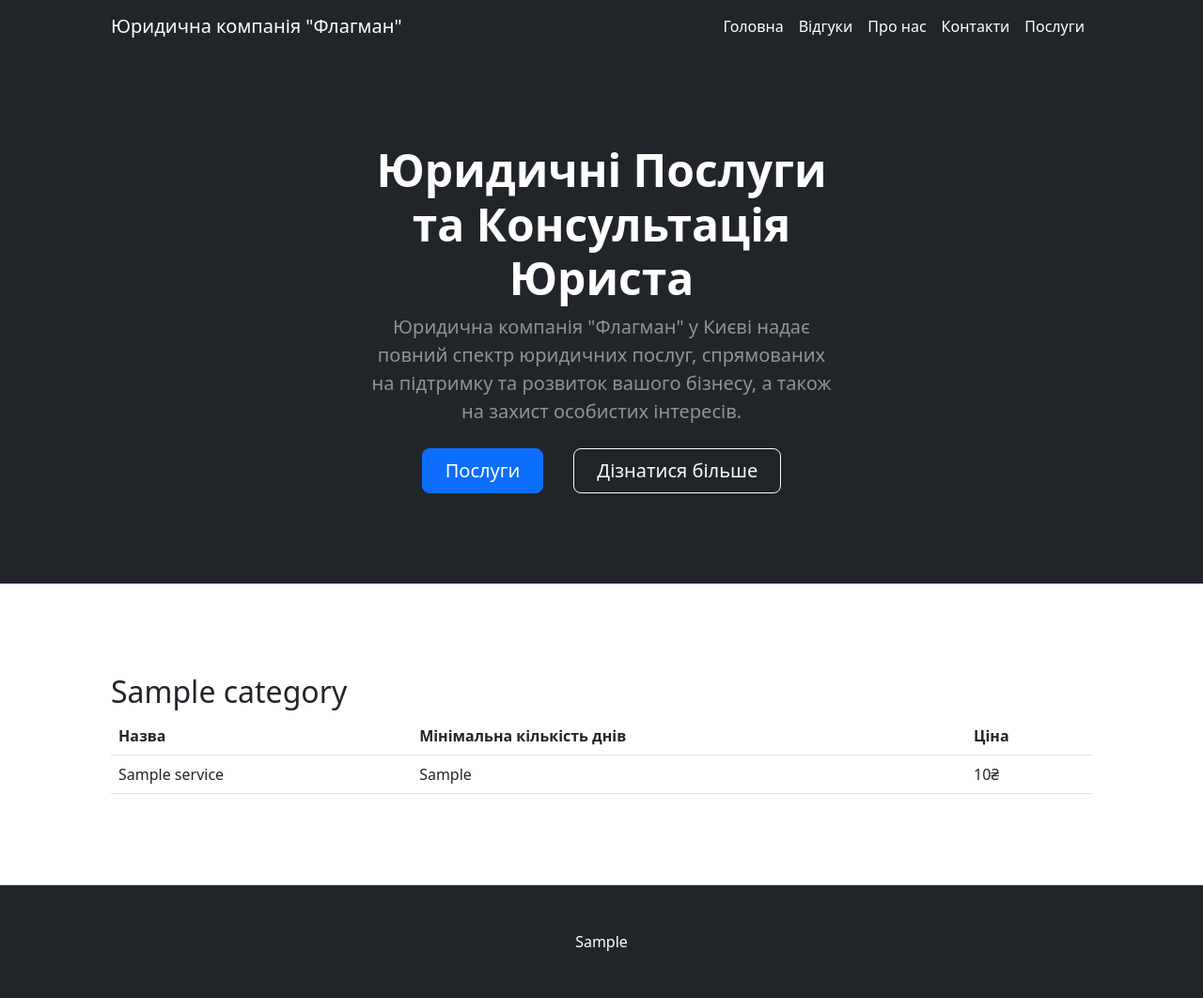
After one commit to KolomarenkoDmytrii/cicd_webapp_labs, a Django app: template company/services/templates/services/services_list.html in a window 1280 px wide. The commit adds this page. Shown: the whole page at 94% size. Run offline with Django 3.2, Linux system fonts and the light colour scheme; the template is opened without the code that fills it: most values are stand-ins (such as "Sample title", 1, 10 or a date in 2020); parts of the project's set-up code (start-up, migrations or seed data) failed here and were passed over; some libraries are stand-ins or nearby versions.

Commit message:
Added view for the list of services and their categories

```diff
--- /dev/null
+++ b/company/services/templates/services/services_list.html
@@ -0,0 +1,26 @@
+{% extends "components/base.html" %}
+
+{% block content %}
+    <section class="py-5 border-bottom" id="features">
+        <div class="container px-5 my-5">
+            {% for category, services_items in services.items %}
+                <h2>{{ category }}</h2>
+
+                <table class="table">
+                    <tr>
+                        <th>Назва</th>
+                        <th>Мінімальна кількість днів</th>
+                        <th>Ціна</th>
+                    </tr>
+                    {% for service in services_items %}
+                        <tr>
+                            <td>{{ service.name }}</td>
+                            <td>{{ service.min_terms }}</td>
+                            <td>{{ service.price }}₴</td>
+                        </tr>
+                    {% endfor %}
+                </table>
+            {% endfor %}
+        </div>
+    </section>
+{% endblock %}
--- a/company/templates/components/header.html
+++ b/company/templates/components/header.html
@@ -8,7 +8,7 @@
                     <h1 class="display-5 fw-bolder text-white mb-2">Юридичні Послуги та Консультація Юриста</h1>
                     <p class="lead text-white-50 mb-4">Юридична компанія "Флагман" у Києві надає повний спектр юридичних послуг, спрямованих на підтримку та розвиток вашого бізнесу, а також на захист особистих інтересів.</p>
                     <div class="d-grid gap-3 d-sm-flex justify-content-sm-center">
-                        <a class="btn btn-primary btn-lg px-4 me-sm-3" href="{% url 'home' %}#services">Послуги</a>
+                        <a class="btn btn-primary btn-lg px-4 me-sm-3" href="{% url 'services' %}">Послуги</a>
                         <a class="btn btn-outline-light btn-lg px-4" href="{% url 'about-page' %}">Дізнатися більше</a>
                     </div>
                 </div>
--- a/company/templates/components/navbar.html
+++ b/company/templates/components/navbar.html
@@ -10,6 +10,7 @@
                 <li class="nav-item"><a class="nav-link active" aria-current="page" href="{% url 'feedbacks' %}">Відгуки</a></li>
                 <li class="nav-item"><a class="nav-link active" href="{% url 'about-page' %}">Про нас</a></li>
                 <li class="nav-item"><a class="nav-link active" href="{% url 'home' %}#contacts">Контакти</a></li>
+                <li class="nav-item"><a class="nav-link active" href="{% url 'services' %}">Послуги</a></li>
             </ul>
         </div>
     </div>
```
Also changed, not shown: company/company/urls.py (+12 -8 lines), company/services/views.py (+19 -0 lines).
